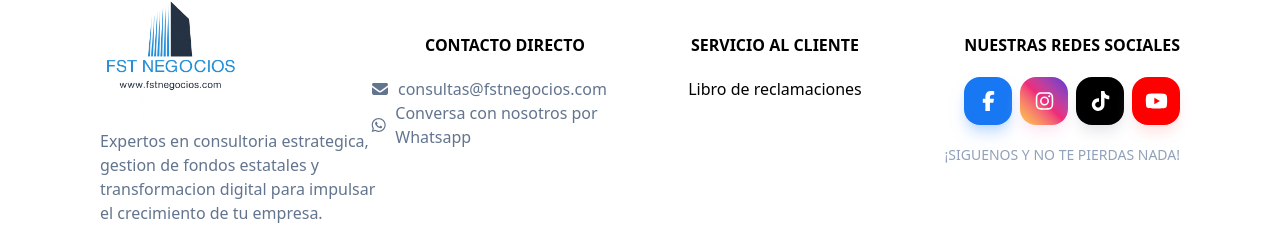
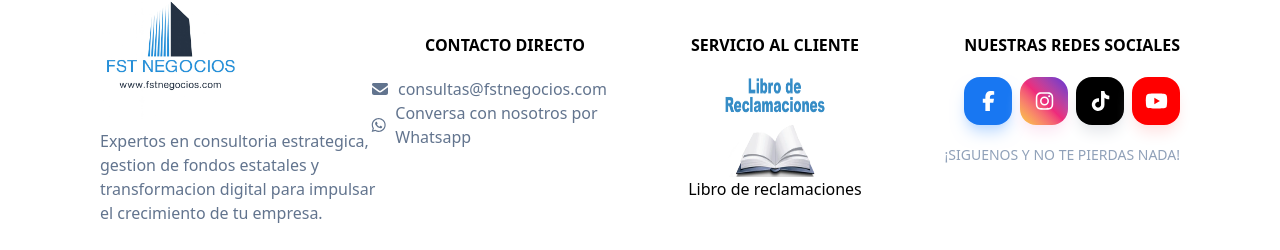
Before and after one commit to sgnsac1-lab/FST-Negocios-Web-Page, a React (Vite) app: page /libro-de-reclamaciones in a window 1280 px wide. Shown: the part 1999-2249 px from the top of the page. Built offline with nearby package versions, Linux system fonts and the light colour scheme.

Commit message:
Se agrega icono de libro de reclamaciones para que sea mas visible

```diff
--- a/src/Components/Footer.jsx
+++ b/src/Components/Footer.jsx
@@ -3,6 +3,7 @@ import { faFacebookF, faInstagram, faTiktok, faYoutube, faWhatsapp } from '@fort
 import { faEnvelope } from '@fortawesome/free-solid-svg-icons'
 import {Link} from 'react-router-dom'
 import logo from "../Assets/Logo.jpeg"
+import LibroReclamaciones from "../Assets/LibroReclamaciones.webp"
 
 const Footer = () => {
 
@@ -27,7 +28,8 @@ const Footer = () => {
             <div className="flex flex-col items-center gap-5 h-35">
                 <h4 className='font-bold'>SERVICIO AL CLIENTE</h4>
 
-                <div className="flex flex-col">
+                <div className="flex flex-col items-center">
+                    <img src={LibroReclamaciones} className='size-25' />
                     <Link to="/libro-de-reclamaciones">Libro de reclamaciones</Link>
                 </div>
             </div>
```
Also changed, not shown: src/Assets/LibroReclamaciones.webp (added).
